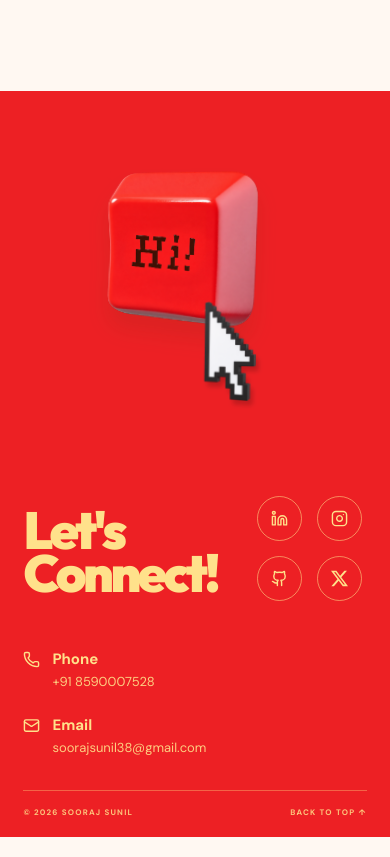
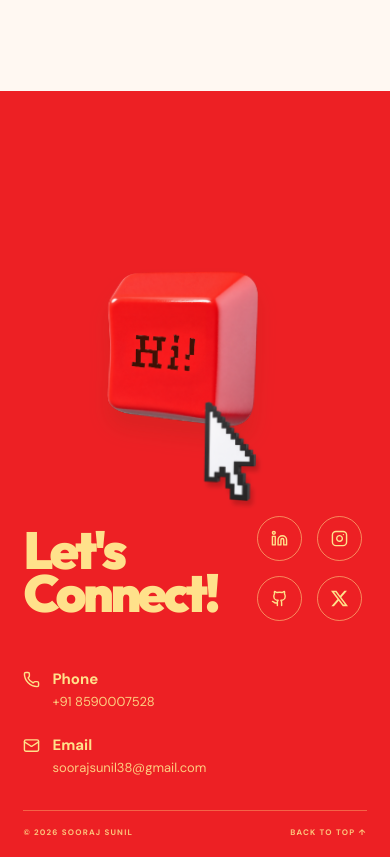
Before and after one commit to soorajsunil38/my-portfolio, a React (Vite) app: page / in a window 390 px wide. Shown: the part 4040-4897 px from the top of the page. Built offline with nearby package versions, Linux system fonts and the light colour scheme.

Commit message:
Updated mobile responsiveness

```diff
--- a/src/styles.css
+++ b/src/styles.css
@@ -1041,10 +1041,10 @@ img {
   .contact-art-inner {
     width: clamp(200px, 60vw, 260px);
     translate: 0 clamp(25px, 10vw, 45px);
-    /* margin-top: 100px; */
+    margin-top: 200px;
   }
   .footer {
-    padding: 30px var(--page-pad) 20px;
+    padding: 50px var(--page-pad) 20px;
   }
   .footer-inner {
     width: 100%;
```
